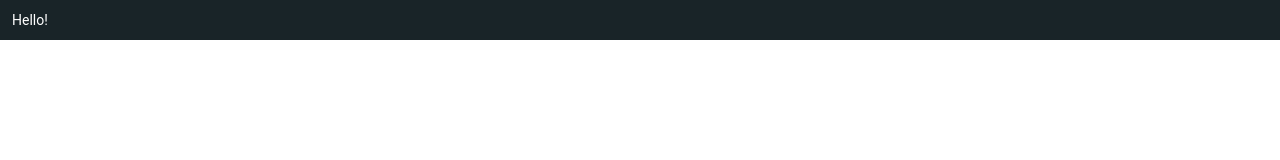
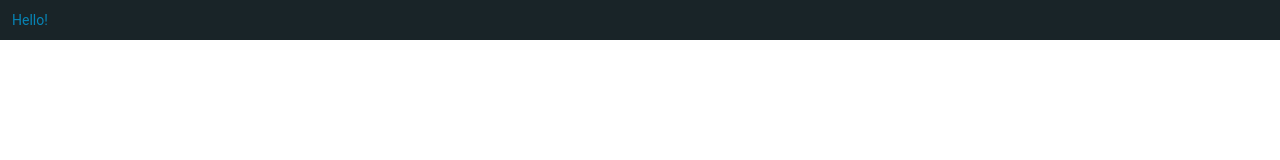
Before and after one commit to jaisonschmidt/react-countries, a React (Create React App) app: page / in a window 1280 px wide. Shown: the top 160 px of the page. Built offline with nearby package versions, Linux system fonts and the light colour scheme; a web font is replaced by a local one.

Commit message:
Router, service and another parts

```diff
--- a/package.json
+++ b/package.json
@@ -3,8 +3,10 @@
   "version": "0.1.0",
   "private": true,
   "dependencies": {
+    "axios": "^0.19.0",
     "react": "^16.11.0",
     "react-dom": "^16.11.0",
+    "react-router-dom": "^5.1.2",
     "react-scripts": "3.2.0",
     "styled-components": "^4.4.1"
   },
--- a/src/App.js
+++ b/src/App.js
@@ -1,15 +1,33 @@
 import React from "react";
+import { ThemeProvider } from "styled-components";
+import { BrowserRouter, Switch, Route } from "react-router-dom";
 
-import Header from "./features/Header/Header";
+import Config from "./config";
 
-import GlobalStyles from "./assets/styles/global";
+/* Pages */
+import Home from "./pages/Home/Home";
+
+/* theme */
+import ThemeDark from "./assets/styles/ThemeDark";
+
+/* CSS Global */
+import GlobalStyles from "./assets/styles/Global";
 
 function App() {
+  document.title = Config.PAGE_TITLE;
   return (
-    <>
-      <Header />
+    <ThemeProvider theme={ThemeDark}>
+      <BrowserRouter>
+        <Switch>
+          <Route exact path="/" render={() => <Home />} />
+          <Route
+            path="/country/:numericcode"
+            render={() => <div>detalhe</div>}
+          />
+        </Switch>
+      </BrowserRouter>
       <GlobalStyles />
-    </>
+    </ThemeProvider>
   );
 }
 
--- a/src/assets/styles/variables.js
+++ b/src/assets/styles/ThemeDark.js
@@ -1,4 +1,4 @@
-const StyledVariables = {
+const ThemeDark = {
   $prcolor: "#39ace7",
   $secolor: "#0784b5",
   $thcolor: "#414c50",
@@ -6,4 +6,4 @@ const StyledVariables = {
   $sicolor: "#192428"
 };
 
-export default StyledVariables;
+export default ThemeDark;
--- /dev/null
+++ b/src/config.js
@@ -0,0 +1,4 @@
+export default {
+  URL_API: "https://restcountries.eu/rest/v2",
+  PAGE_TITLE: "Country API - React"
+};
--- a/src/features/Header/Header.jsx
+++ b/src/features/Header/Header.jsx
@@ -1,6 +1,6 @@
 import React from "react";
-import { HeaderS } from "./HeaderStyle";
+import { HeaderWrap } from "./HeaderStyles";
 
-const Header = () => <HeaderS>Hello!</HeaderS>;
+const Header = () => <HeaderWrap>Hello!</HeaderWrap>;
 
 export default Header;
--- a/src/features/Header/HeaderStyle.js
+++ b/src/features/Header/HeaderStyles.js
@@ -1,9 +1,7 @@
 import styled from "styled-components";
 
-const HeaderS = styled.header`
+export const HeaderWrap = styled.header`
   background: #192428;
-  color: white;
+  color: ${props => props.theme.$secolor};
   padding: 12px;
 `;
-
-export { HeaderS };
--- /dev/null
+++ b/src/pages/Home/Home.jsx
@@ -0,0 +1,7 @@
+import React from "react";
+
+import Header from "../../features/Header/Header";
+
+const Home = () => <Header />;
+
+export default Home;
```
Also changed, not shown: src/services/CountryService.js (added, +10 -0 lines), src/pages/Detail/Detail.jsx (added), src/pages/Favs/Favs.jsx (added), src/pages/Home.jsx (deleted), 1 other file (tests, documents, lock files or other folders).
